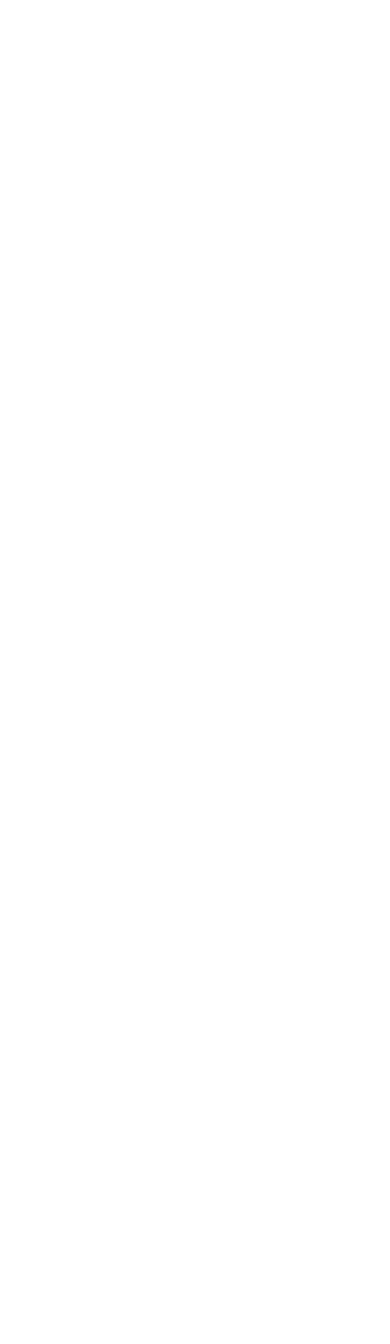
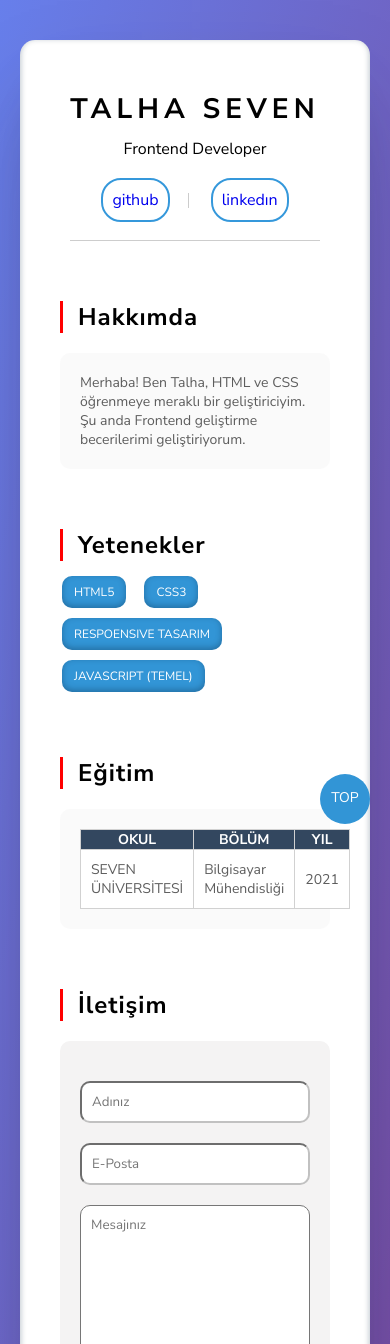
Before and after one commit to skuzan/fullStackOdevler, a plain HTML site: page homework_kist/personal_card/personalcard.html in a window 390 px wide. Shown: the top 1344 px of the page. Before the commit the page ends 844 px from the top, so only its background shows below. Drawn offline with Linux system fonts and the light colour scheme.

Commit message:
CSS Update

```diff
--- a/homework_kist/card_gallety/card.css
+++ b/homework_kist/card_gallety/card.css
@@ -0,0 +1,116 @@
+/* CSS RESET */
+* {
+    margin: 0;
+    padding: 0;
+    box-sizing: border-box;
+}
+
+body {
+    font-family: 'Inter', sans-serif;
+    font-size: 16px;
+    line-height: 1.6;
+    color: #333;
+    background: linear-gradient(135deg, #667eea 0%, #764ba2 100%);
+    min-height: 100vh;
+    padding: 50px 20px;
+}
+
+/* Header */
+h1 {
+    text-align: center;
+    color: white;
+    letter-spacing: 4px;
+    font-size: 2rem;
+    margin-bottom: 40px;
+}
+
+/* Card design */
+.card-design {
+    display: flex;
+    justify-content: center;
+    gap: 20px;
+}
+
+/* Card Container */
+.container {
+    max-width: 300px;
+}
+
+/* Card Design */
+.card {
+    background: #ffffff;
+    border: 3px solid #e0e0e0;
+    border-radius: 15px;
+    box-shadow: 0 10px 30px rgba(0, 0, 0, 0.2);
+    transition: all 0.3s ease;
+    overflow: hidden;
+}
+
+.card:hover {
+    transform: translateY(-10px);
+    outline: 2px solid rgb(0, 110, 255);
+    cursor: pointer;
+    box-shadow: 0 15px 30px rgba(0, 110, 255, 0.4);
+}
+
+.image {
+    width: 100%;
+    height: 300px;
+    display: block;
+}
+
+/* Card Content */
+.description {
+    padding: 15px;
+}
+
+.description > h2 {
+    font-size: 1.2rem;
+    margin-bottom: 10px;
+}
+
+.description > p {
+    font-size: 0.9rem;
+    color: #555;
+    margin-bottom: 20px;
+}
+
+/* Button */
+.button > button {
+    background-color: #0060a4;
+    color: #ffffff;
+    width: 100%;
+    padding: 10px;
+    border: none;
+    border-radius: 20px;
+    font-size: 0.9rem;
+    font-weight: 200;
+    letter-spacing: 1px;
+    cursor: pointer;
+    transition: all 0.3s ease;
+}
+
+.button > button:hover {
+    transform: translateY(-4px);
+    box-shadow: 0 5px 15px rgba(0, 110, 255, 0.4);
+
+}
+.button > button:focus {
+    outline: 2px solid #333;
+}
+
+/* Responsive - Mobile */
+@media (max-width: 768px) {
+    .card-design {
+        flex-direction: column;
+        align-items: center;
+    }
+
+    body {
+        padding: 20px 10px;
+    }
+
+    h1 {
+        font-size: 1.5rem;
+    }
+}
--- a/homework_kist/card_gallety/card.html
+++ b/homework_kist/card_gallety/card.html
@@ -0,0 +1,67 @@
+<!DOCTYPE html>
+<html lang="en">
+<head>
+    <meta charset="UTF-8">
+    <meta name="viewport" content="width=device-width, initial-scale=1.0">
+    <title>Profile Card Gallery</title>
+    <link rel="stylesheet" href="card.css">
+    <link rel="preconnect" href="https://fonts.googleapis.com">
+    <link rel="preconnect" href="https://fonts.gstatic.com" crossorigin>
+    <link href="https://fonts.googleapis.com/css2?family=Inter:ital,opsz,wght@0,14..32,100..900;1,14..32,100..900&family=Nunito+Sans:ital,opsz,wght@0,6..12,200..1000;1,6..12,200..1000&family=Space+Grotesk:wght@300..700&display=swap" rel="stylesheet">
+</head>
+<body>
+
+    <!-- HEADER -->
+    <section class="header">
+        <h1 class="title">Frontend Eğitim Ekibimiz</h1>
+    </section>
+
+    <!-- CARD GALLERY -->
+    <div class="card-design">
+
+        <!-- CARD1 -->
+        <section class="container">
+            <div class="card">
+                <img src="/homework_kist/card_gallety/images/skuzan.jpg" alt="sinan-kuzan" class="image">
+                <div class="description">
+                    <h2>Sinan KUZAN</h2>
+                    <p>Lorem ipsum dolor sit amet consectetur adipisicing elit. Libero, nam? </p>
+                    <div class="button">
+                        <button>Linkedin Profili</button>
+                    </div>
+                </div>
+            </div>
+        </section>
+
+
+     <!-- CARD1 -->
+        <section class="container">
+            <div class="card">
+                <img src="/homework_kist/card_gallety/images/talha-seven.avif" alt="talha-seven" class="image">
+                <div class="description">
+                    <h2>Talha Se7en</h2>
+                    <p>Lorem ipsum dolor sit amet consectetur adipisicing elit. Libero, nam? </p>
+                    <div class="button">
+                        <button>Linkedin Profili</button>
+                    </div>
+                </div>
+            </div>
+        </section>
+
+     <!-- CARD1 -->
+        <section class="container">
+            <div class="card">
+                <img src="/homework_kist/card_gallety/images/erdem.png" alt="erdem" class="image">
+                <div class="description">
+                    <h2>Erdem Sieben</h2>
+                    <p>Lorem ipsum dolor sit amet consectetur adipisicing elit. Libero, nam? </p>
+                    <div class="button">
+                        <button>Linkedin Profili</button>
+                    </div>
+                </div>
+            </div>
+        </section>
+    </div>
+
+</body>
+</html>
--- a/homework_kist/personal_card/personalcard.css
+++ b/homework_kist/personal_card/personalcard.css
@@ -0,0 +1,230 @@
+/* GENEL AYARLAR*/
+
+*{
+    margin: 0;
+    padding: 0;
+    box-sizing: border-box;
+    font-family: "Nunito Sans", sans-serif;
+}
+
+/* BODY*/
+
+body {
+  min-height: 100vh;
+  justify-content: center;
+  background: linear-gradient(to bottom right, #677feb, #764ca2);
+  display: flex;
+  padding: 20px;
+
+}
+
+/* MAIN*/
+
+.box{
+    background-color: #ffffff;
+    width: 100%;
+    max-width: 800px;
+    margin: 20px auto;
+    border-radius: 15px;
+    padding: 20px;
+    box-shadow: rgba(50, 50, 93, 0.25) 0px 50px 100px -20px, rgba(0, 0, 0, 0.3) 0px 30px 60px -30px, rgba(10, 37, 64, 0.35) 0px -2px 6px 0px inset;
+}
+
+/* NAVBAR*/
+
+.header{
+    margin: 30px 30px;
+    border-bottom: 1px solid #cdcdcd;
+    position: sticky;
+    top: 0;
+}
+
+.baslik{
+    text-align: center;
+    font-size: 1.5rem;
+    text-transform: uppercase;
+    letter-spacing: 5px;
+}
+
+.bolum{
+    text-align: center;
+    font-size: 1rem;
+    margin-top: 10px;
+
+}
+
+.linkler{
+    text-align: center;
+    font-size: 1rem;
+    margin: 10px 0px;
+}
+
+.linkler ul li{
+    display: inline-block;
+    border: 2px solid #3598db;
+    border-radius: 20px;
+    padding: 9px;
+    margin: 8px;
+    color:#3598db ;
+}
+
+.linkler ul li a{
+    text-decoration: none
+
+}
+
+.linkler ul li:hover{
+    background-color: #daeffd;
+
+}
+
+
+.divider {
+    display: inline-block;
+  width: 1px;
+  height: 15px;
+  background-color: #ccc;
+  margin: -3px 10px;
+}
+
+
+
+
+/* HAKKIMDA*/
+
+.altBaslik{
+    border-left: 3px solid #ff0000;
+    margin: 60px 0px 5px 20px;
+
+}
+
+.altBaslikAciklama{
+    margin: 20px;
+    background-color: #f4f4f475;
+    padding: 20px;
+    font-size: 14px;
+    border-radius: 10px;
+    color: rgb(93, 93, 93);
+
+}
+
+
+h2{
+    margin-left: 15px;
+    font-size: 18 px;
+    letter-spacing: 1px;
+}
+/* YETENEKLER*/
+
+.yetenekler{
+    margin: 10px 0px 10px 15px;
+}
+
+
+.yetenekler li{
+    display: inline-block;
+    margin: 5px 7px;
+    background-color: #3295d6;
+    color: #ffffff;
+    border-radius: 10px;
+    padding: 8px 12px;
+    font-size: 12px;
+    box-shadow: rgba(50, 50, 93, 0.25) 0px 50px 100px -20px, rgba(0, 0, 0, 0.3) 0px 30px 60px -30px, rgba(10, 37, 64, 0.35) 0px -2px 6px 0px inset;
+}
+/* EĞİTİM*/
+
+table {
+
+  width: 100%;
+  max-width: 100%;
+  overflow-x: auto;
+  border-collapse: collapse;
+  border: 1px solid rgb(209, 209, 209);
+
+
+}
+
+th{
+        background-color: #33475f;
+        color: white;
+        width: auto;
+        height: 3vw;
+        border: 1px solid rgb(209, 209, 209);
+    }
+
+td{
+        background-color: white;
+        height: 3vw;
+        border: 1px solid rgb(209, 209, 209);
+        padding: 10px;
+        width: auto;
+    }
+
+
+/* İLETİŞİM*/
+.formBackground{
+    margin: 20px;
+    background-color: #f4f3f3;
+    padding: 20px;
+    font-size: 14px;
+    border-radius: 10px;
+
+}
+
+input, textarea, button{
+    display: block;
+}
+
+input{
+margin-top: 20px;
+  width: 100%;
+  padding: 10px;
+  border-radius: 10px;
+  border-color: rgb(193, 193, 193);
+}
+
+textarea{
+
+    margin-top: 20px;
+    width: 100%;
+    height: 150px;
+    padding: 10px;
+    border-radius: 10px;
+
+}
+
+button{
+    display: block;
+    background-color:#cf2f2f ;
+  color: white;
+  border-radius: 20px;
+  padding: 10px;
+  margin-top: 20px;
+  font-size: 14px;
+  border-color: #cf2f2f;
+}
+
+/* TOP BUTTON*/
+
+
+.topbutton {
+  position: fixed;
+  bottom: 20px;
+  right: 20px;
+  width: 50px;
+  height: 50px;
+  border-radius: 50%;
+  background-color: #3295d6;
+  color: white;
+  text-align: center;
+  padding: 14px 0;
+  font-size: 14px;
+  text-decoration: none;
+}
+
+.topbutton:hover{
+    background-color: #162026;
+    color: #daeffd;
+    transition: 400ms;
+
+}
--- a/homework_kist/personal_card/personalcard.html
+++ b/homework_kist/personal_card/personalcard.html
@@ -0,0 +1,78 @@
+<!DOCTYPE html>
+<html lang="en">
+<head>
+    <meta charset="UTF-8">
+    <meta name="viewport" content="width=device-width, initial-scale=1.0">
+    <title>My Personal Web Card</title>
+    <link rel="stylesheet" href="personalcard.css">
+<link href="https://fonts.googleapis.com/css2?family=Nunito+Sans:ital,opsz,wght@0,6..12,200..1000;1,6..12,200..1000&family=Space+Grotesk:wght@300..700&display=swap" rel="stylesheet">
+</head>
+<body>
+    <main class="box" id="box">
+
+<!--Navbar-->
+<nav class="navBar">
+     <section class="header">
+            <div class="baslik"><h1>Talha Seven</h1></div>
+            <div class="bolum"><p>Frontend Developer</p></div>
+            <div class="linkler"><ul>
+                <li><a href="https://github.com/TalhaSeven" target="_blank">github</a></li><div class="divider"></div>
+                <li><a href="https://www.linkedin.com/in/talhaseven/">linkedın</a></li>
+
+            </ul></div>
+    </section>
+</nav>
+
+<!--Hakkımda-->
+<section class="hakkimda">
+    <div class="altBaslik"><h2>Hakkımda</h2></div>
+    <div class="altBaslikAciklama"><p>Merhaba! Ben Talha, HTML ve CSS öğrenmeye meraklı bir geliştiriciyim. Şu anda Frontend geliştirme becerilerimi geliştiriyorum.</p></div>
+</section>
+<!--Yetenekler-->
+<section class="yetenek">
+    <div class="altBaslik"><h2>Yetenekler</h2></div>
+    <div class="yetenekler">
+        <ul>
+            <li>HTML5</li>
+            <li>CSS3</li>
+            <li>RESPOENSIVE TASARIM</li>
+            <li>JAVASCRIPT (TEMEL)</li>
+        </ul>
+    </div>
+</section>
+<!--Egitim-->
+<section>
+    <div class="altBaslik"><h2>Eğitim</h2></div>
+    <div class="altBaslikAciklama">
+        <table>
+            <tr>
+                <th>OKUL</th>
+                <th>BÖLÜM</th>
+                <th>YIL</th>
+            </tr>
+            <tr>
+                <td>SEVEN ÜNİVERSİTESİ</td>
+                <td>Bilgisayar Mühendisliği</td>
+                <td>2021</td>
+            </tr>
+        </table>
+    </div>
+</section>
+<!--Iletisim-->
+<section class="iletisim">
+    <div class="altBaslik"><h2>İletişim</h2></div>
+    <div class="formBackground" ><form action="#" >
+            <input type="text" placeholder="Adınız" name="name" id="namae">
+            <input type="mail" placeholder="E-Posta" name="email" id="email">
+            <textarea name="mesaj" id="mesaj" placeholder="Mesajınız"></textarea>
+            <button>GÖNDER  </button>
+        </form></div>
+
+</section>
+
+<a href="#box" class="topbutton" class="topbutton">TOP</a>
+
+    </main>
+
+</body>
+</html>
--- a/style.css
+++ b/style.css
@@ -0,0 +1,114 @@
+:root{
+    --topbarBackGroundColor:#ffffff;
+    --primaryColor:#54a7b0;
+    --font-family: 'Inter', sans-serif;
+
+}
+
+*{
+    margin: 0;
+    padding: 0;
+    box-sizing: border-box;
+    font-family: var(--font-family);
+
+}
+
+body{
+    min-height: 100vh;
+    padding: 10px 0px;
+}
+
+/* TOPBAR */
+
+.topbar{
+    background-color:var(--topbarBackGroundColor);
+    padding: 5px;
+    justify-content: center;
+    display: flex;
+}
+
+#home-icon{
+    width: 24px;
+    height: 24px;
+    margin-left: 50px;
+    margin-top: 5px;
+}
+
+.top-menu-oge{
+    display: inline-block;
+    padding: 10px;
+    font-size: 12px;
+    margin-bottom: 5px;
+    margin-left:   5px;
+    border-right: 1px solid #ccc;
+    font-weight: 500;
+    text-decoration: none;
+}
+ .top-menu-oge:last-child{
+  border-right: none;
+
+
+}
+
+/* NAVBAR */
+
+
+.navbar{
+    background-color: var(--primaryColor);
+    height: 3px;
+    width: 100%;
+    margin: 10px 0px;
+}
+
+.home-work{
+    margin: 20px 40px;
+    text-align: center;
+    color: var(--primaryColor);
+    font-size: 2rem;
+}
+
+/* BOX*/
+
+.box{
+    background-color: var(--topbarBackGroundColor);
+    width: 100%;
+    max-width: 800px;
+    margin: 20px auto;
+    border-radius: 15px;
+    padding: 20px;
+    box-shadow: rgba(50, 50, 93, 0.25) 0px 50px 100px -20px, rgba(0, 0, 0, 0.3) 0px 30px 60px -30px, rgba(10, 37, 64, 0.35) 0px -2px 6px 0px inset;
+}
+
+
+/* HOMEWORKLISTS*/
+
+.homework-lists{
+    margin: 10px 0px 10px 15px;
+}
+
+
+.homework-lists a{
+    display: inline-block;
+    text-align: center;
+    text-decoration: none;
+    width: 90%;
+    margin: 5px 8px;
+    background-color: var(--primaryColor);
+    color: #ffffff;
+    border-radius: 15px;
+    padding: 15px 12px;
+    font-size: 16px;
+    transition: all 0.3s ease;
+}
+
+.homework-lists a:hover{
+    transform: translateX(10px);
+    outline: 2px solid rgb(0, 110, 255);
+    cursor: pointer;
+    box-shadow: 0 15px 30px rgba(0, 110, 255, 0.4);
+}
+
+.homework-title{
+    font-size: 1.25rem;
+    font-weight: 500;
+}
```
Also changed, not shown: index.html (+50 -7 lines), homework_kist/card_gallety/images/erdem.png (added), homework_kist/card_gallety/images/skuzan.jpg (added), homework_kist/card_gallety/images/talha-seven.avif (added), public_html/img/app-icon2.png (added), 4 other files.
